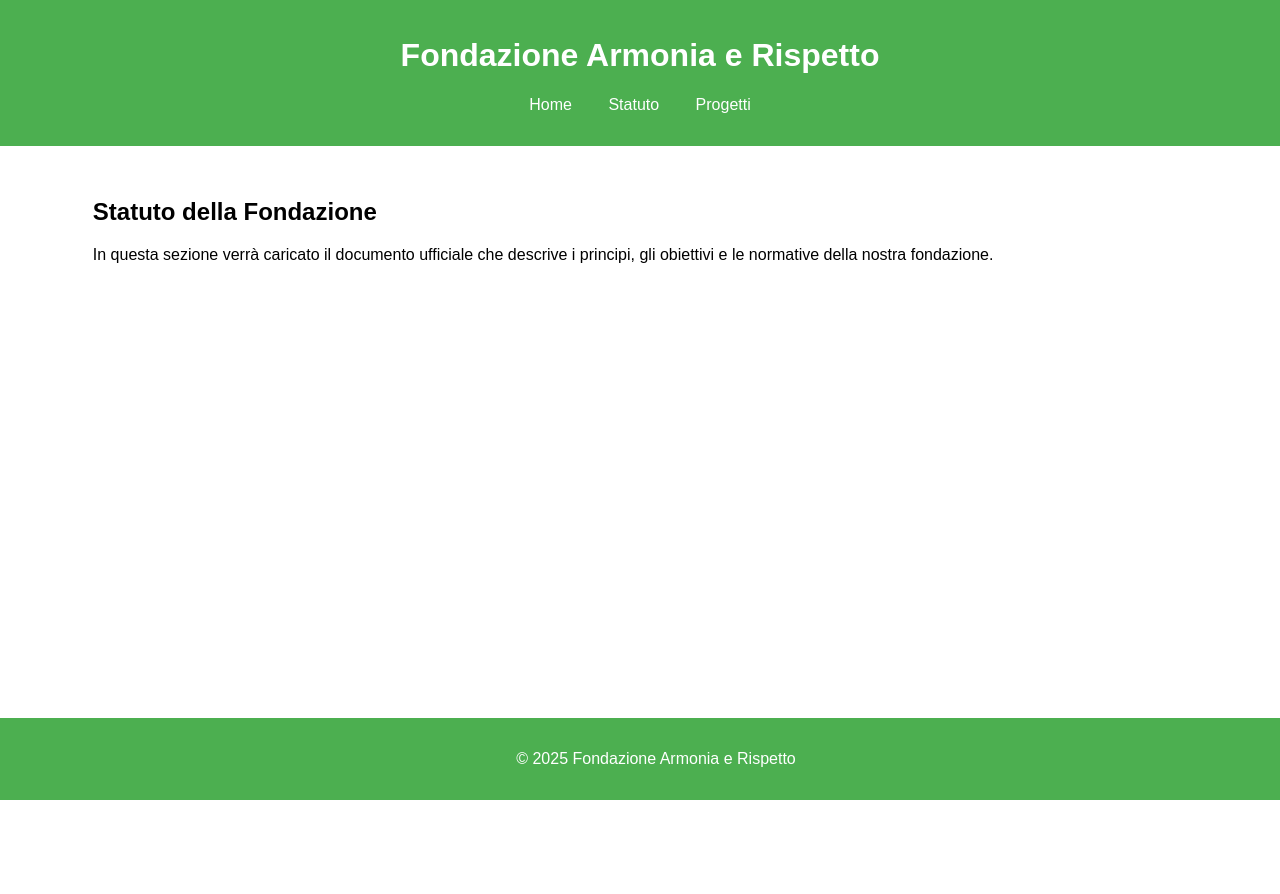
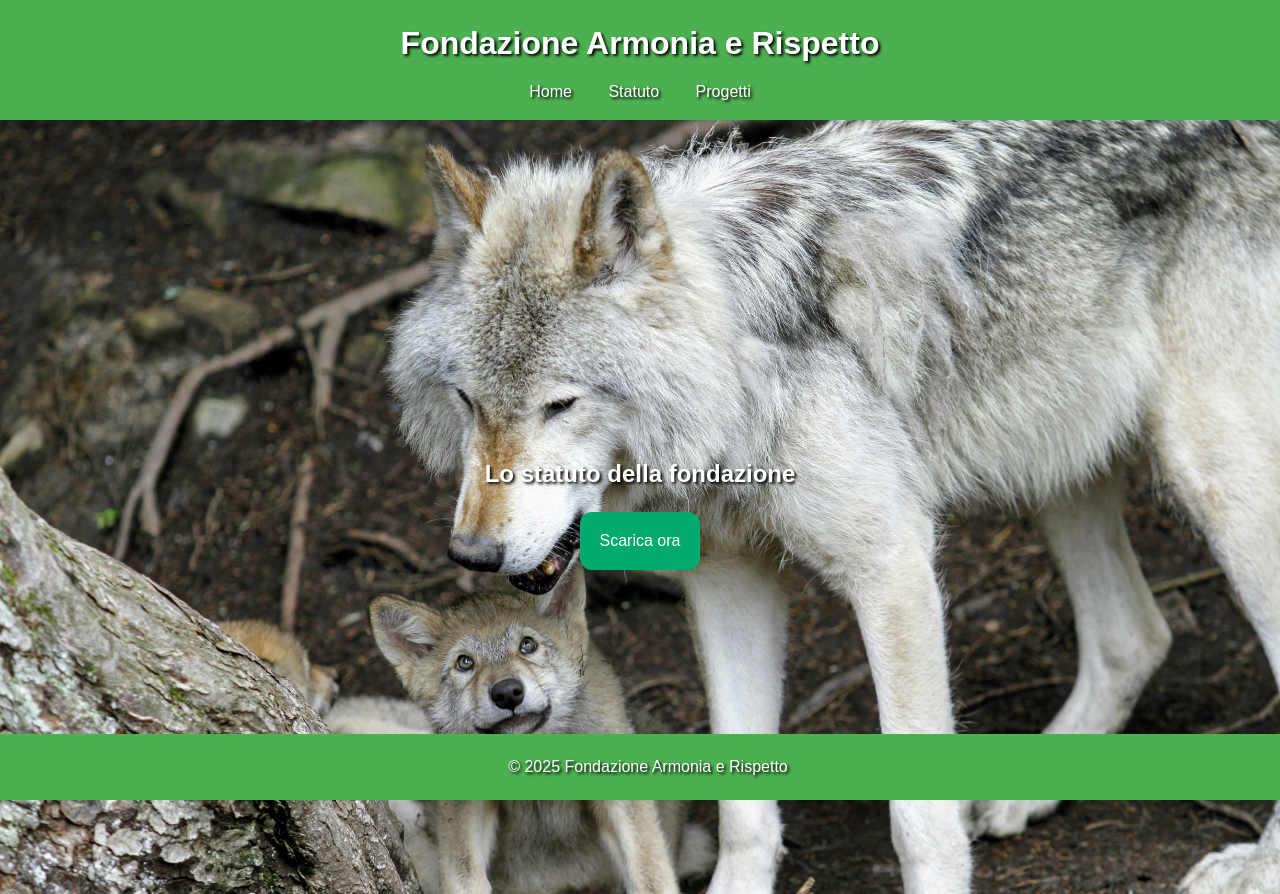
Before and after one commit to alexcucc/armoniaerispetto, a PHP site: page /statuto.html in a window 1280 px wide. Before the commit the page ends 800 px from the top, so only its background shows below. Run offline with PHP 8.4, Linux system fonts and the light colour scheme.

Commit message:
developments

```diff
--- a/index.html
+++ b/index.html
@@ -18,7 +18,7 @@
     </nav>
   </header>
   <main>
-    <section>
+    <section class="hero" style="background-image: url('images/rhino.jpg');">
       <h2>Supportiamo progetti per aiutare animali in difficoltà</h2>
       <p>
         La "Fondazione Armonia e Rispetto" si dedica a promuovere il benessere e la protezione degli animali, domestici e selvatici, attraverso progetti di supporto, educazione e sensibilizzazione. Lavoriamo per creare un mondo dove tutti gli animali possano vivere in armonia e sicurezza, liberi dalla sofferenza e dal maltrattamento.
--- a/progetti.html
+++ b/progetti.html
@@ -18,7 +18,7 @@
     </nav>
   </header>
   <main>
-    <section>
+    <section class="hero" style="background-image: url('images/turtles.jpg');">
       <h2>I Nostri Progetti Attivi</h2>
       <ul>
         <li><strong>Progetto 1:</strong> Campagna di Sterilizzazione per Animali Randagi</li>
--- a/statuto.html
+++ b/statuto.html
@@ -3,7 +3,7 @@
 <head>
   <meta charset="UTF-8">
   <meta name="viewport" content="width=device-width, initial-scale=1.0">
-  <title>Statuto - Fondazione Armonia e Rispetto</title>
+  <title>Progetti - Fondazione Armonia e Rispetto</title>
   <link rel="stylesheet" href="styles.css">
 </head>
 <body>
@@ -18,11 +18,11 @@
     </nav>
   </header>
   <main>
-    <section>
-      <h2>Statuto della Fondazione</h2>
-      <p>
-        In questa sezione verrà caricato il documento ufficiale che descrive i principi, gli obiettivi e le normative della nostra fondazione.
-      </p>
+    <section class="hero" style="background-image: url('images/wolves.jpg');">
+      <h2>Lo statuto della fondazione</h2>
+      <form method="get" action="resources/Statuto_Fondazione_Armonia_E_Rispetto.pdf">
+        <button class="button" type="submit">Scarica ora</button>
+     </form>
     </section>
   </main>
   <footer>
--- a/styles.css
+++ b/styles.css
@@ -2,24 +2,26 @@ body {
   font-family: Arial, sans-serif;
   margin: 0;
   padding: 0;
+  color: #333;
 }
 
 header {
   background-color: #4CAF50;
   color: white;
-  padding: 1em;
+  padding: .2em;
   text-align: center;
+  text-shadow: 2px 2px 3px black;
 }
 
 nav ul {
   list-style-type: none;
   padding: 0;
+  text-align: center;
 }
 
 nav ul li {
   display: inline;
   margin: 0 1em;
-  text-align: left;
 }
 
 nav ul li a {
@@ -27,23 +29,43 @@ nav ul li a {
   text-decoration: none;
 }
 
-main {
-  padding: 2em;
+.hero {
+  background-size: cover;
+  background-position: center;
+  background-repeat: no-repeat;
+  color: white;
+  padding: 20em 2em;
+  text-align: center;
+  height: 100%;
+  text-shadow: 2px 2px 3px black;
 }
 
 footer {
   background-color: #4CAF50;
   color: white;
   text-align: center;
-  padding: 1em;
+  padding: .5em;
   position: fixed;
   bottom: 0;
   width: 100%;
+  text-shadow: 2px 2px 3px black;
 }
 
-section
-{
-  width: 90%;
-  margin-right:auto;
-  margin-left:auto;
+.button {
+  background-color: #04AA6D;
+  border: none;
+  color: white;
+  padding: 20px;
+  text-align: center;
+  text-decoration: none;
+  display: inline-block;
+  font-size: 16px;
+  margin: 4px 2px;
+  border-radius: 12px;
+  -webkit-transition-duration: 0.4s; /* Safari */
+  transition-duration: 0.4s;
 }
+
+.button:hover {
+  box-shadow: 0 12px 16px 0 rgba(0,0,0,0.24),0 17px 50px 0 rgba(0,0,0,0.19);
+}
```
Also changed, not shown: images/elephant.jpg (added), images/wolves.jpg (added), 3 other files.
